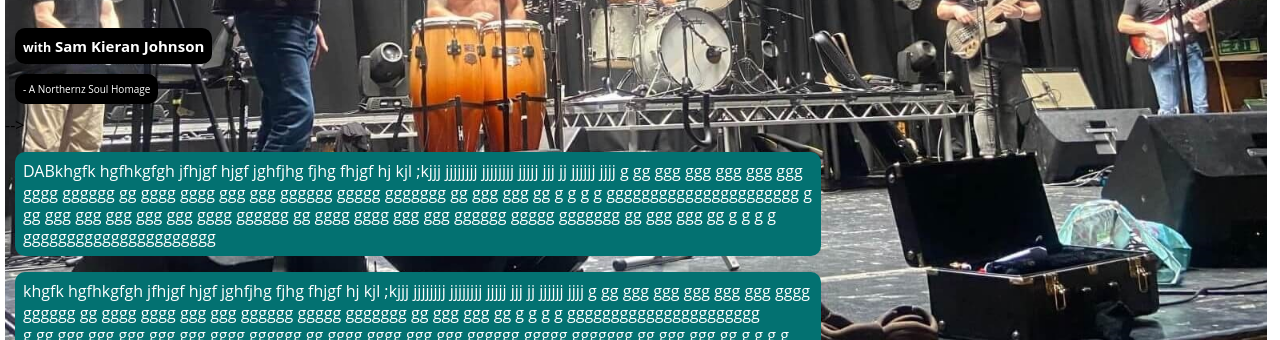
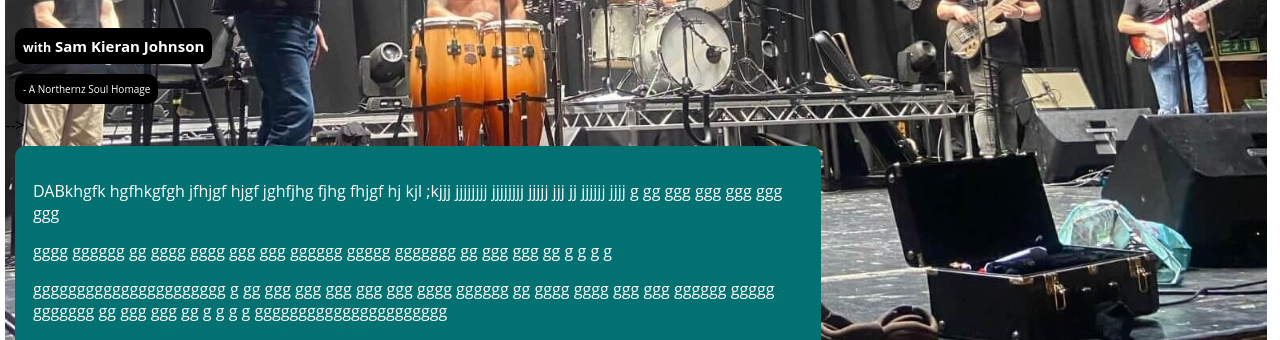
Before and after one commit to Dave23377777/DevSite, a plain HTML site: page index.html in a window 1280 px wide. Shown: the part 612-952 px from the top of the page. Drawn offline with Linux system fonts and the light colour scheme.

Commit message:
para padding increase

```diff
--- a/Styles/styles.css
+++ b/Styles/styles.css
@@ -96,7 +96,7 @@ body {
  /*-------------------------------*/
  .para1,.band-with-bg,.para2,.para3,.para4,.para5 {
  	border-radius: var(--main-radius);
- 	padding : var(--main-padding);
+ 	padding : calc(var(--main-padding) + 10px);
  }
 
  .para1 {
--- a/index.html
+++ b/index.html
@@ -51,13 +51,13 @@
 
         <!--  add placeholder for desktop only content about band --> -->
         <section class="band-description long-band-description">
-        <p class="para1"> DABkhgfk  hgfhkgfgh jfhjgf hjgf jghfjhg fjhg fhjgf hj
+        <div class="para1"> <p>DABkhgfk  hgfhkgfgh jfhjgf hjgf jghfjhg fjhg fhjgf hj
          kjl ;kjjj jjjjjjjj jjjjjjjj jjjjj jjj jj jjjjjj jjjj
-        g gg ggg ggg ggg ggg ggg gggg gggggg gg gggg gggg ggg  ggg gggggg ggggg ggggggg
-        gg     ggg ggg gg g g g g gggggggggggggggggggggg
+        g gg ggg ggg ggg ggg ggg</p><p> gggg gggggg gg gggg gggg ggg  ggg gggggg ggggg ggggggg
+        gg     ggg ggg gg g g g g</p> <p> gggggggggggggggggggggg
         g gg ggg ggg ggg ggg ggg gggg gggggg gg gggg gggg ggg  ggg gggggg ggggg ggggggg
         gg     ggg ggg gg g g g g gggggggggggggggggggggg <br>
-        </p>
+        </p></div>
         <p class ="para2"> khgfk  hgfhkgfgh jfhjgf hjgf jghfjhg fjhg fhjgf hj
          kjl ;kjjj jjjjjjjj jjjjjjjj jjjjj jjj jj jjjjjj jjjj
         g gg ggg ggg ggg ggg ggg gggg gggggg gg gggg gggg ggg  ggg gggggg ggggg ggggggg
```
